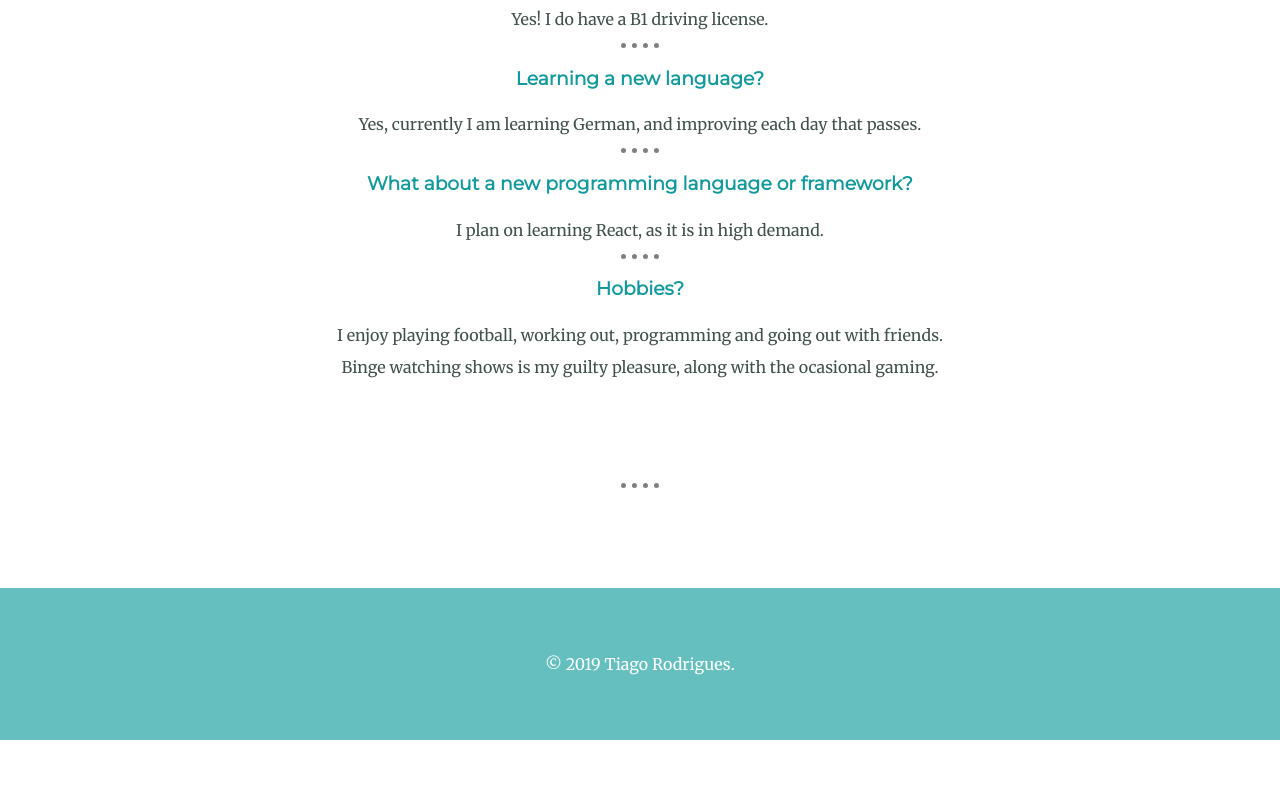
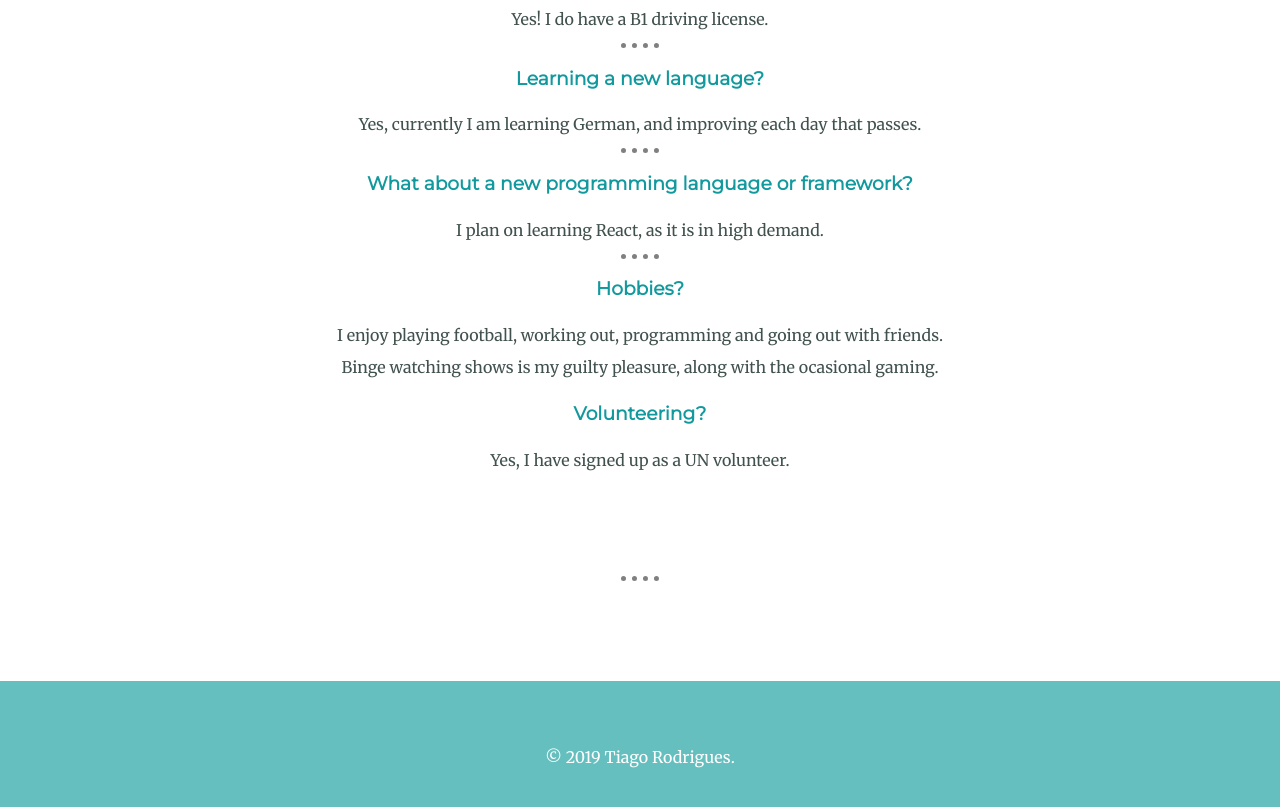
Before and after one commit to Lobambo/Website, a plain HTML site: page index.html in a window 1280 px wide. Shown: the part 5924-6731 px from the top of the page. Before the commit the page ends 6664 px from the top, so only its background shows below. Drawn offline with Linux system fonts and the light colour scheme.

Commit message:
Add files via upload

```diff
--- a/index.html
+++ b/index.html
@@ -171,6 +171,8 @@
         <h3 class="skills-h3">Hobbies?</h3>
         <p class="hello-p">I enjoy playing football, working out, programming and going out with friends. </p>
         <p class="hello-p">Binge watching shows is my guilty pleasure, along with the ocasional gaming.</p>
+        <h3 class="skills-h3">Volunteering?</h3>
+        <p class="hello-p">Yes, I have signed up as a UN volunteer. </p>
       </div>
       <hr class="seperator">
 
```
